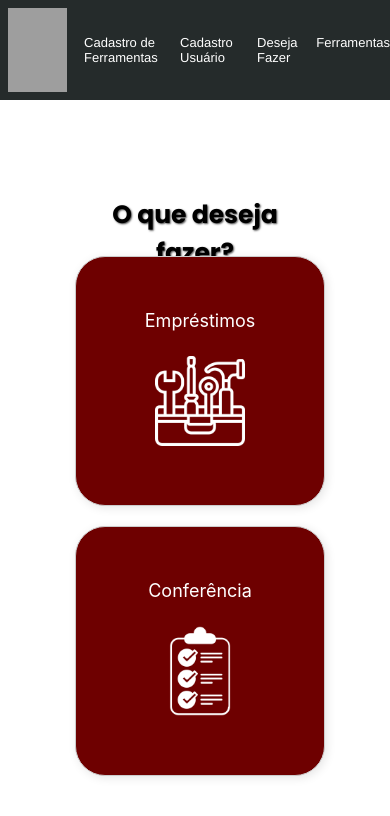
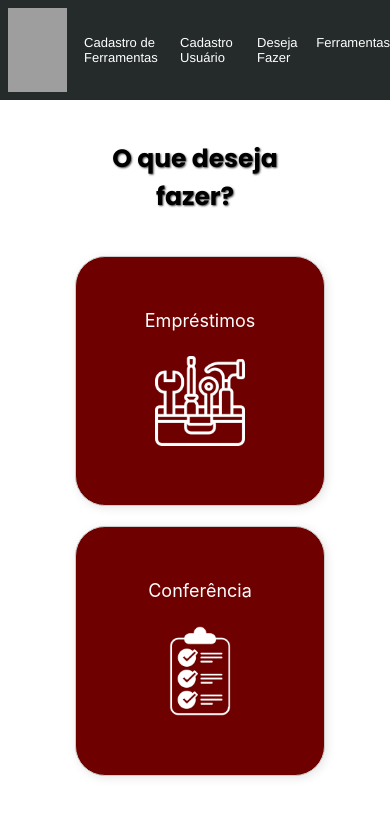
Before and after one commit to nathanhalgumacoisa/Tool-Trackers-front, a Next.js app: page /Desejafazer in a window 390 px wide. Shown: the top 816 px of the page. Built offline with nearby package versions, Linux system fonts and the light colour scheme; grey boxes are pictures that could not be loaded.

Commit message:
pequena alteração

```diff
--- a/app/Desejafazer/deseja.module.css
+++ b/app/Desejafazer/deseja.module.css
@@ -80,12 +80,11 @@
     @media (max-width: 480px) {
         .title {
             font-size: 2.0rem;
-
         }
 
         .cards1 {
             font-size: 25px;
-            margin-top: 6rem;
+            margin-top: 2.5rem;
             text-align: center;
         }
 
```
